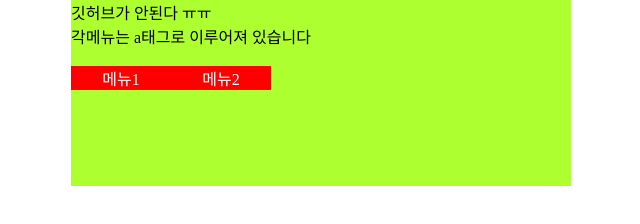
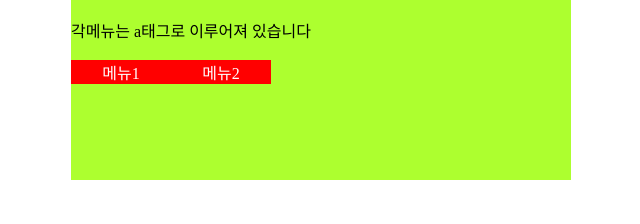
Before and after one commit to Xeostop1/tarot, a plain HTML site: page homework1.html in a window 1280 px wide. Shown: the whole page, without its empty margins (319-959 px from the left). Drawn offline with Linux system fonts and the light colour scheme.

Commit message:
0701깃허브 확인

```diff
--- a/homework1.html
+++ b/homework1.html
@@ -68,7 +68,6 @@
 </head>
 <body>
     <div id="wrap">
-        깃허브가 안된다 ㅠㅠ
         <br><p>각메뉴는 a태그로 이루어져 있습니다</p><br>
         <div class="menu">
             <ul class="main_ul">
```
